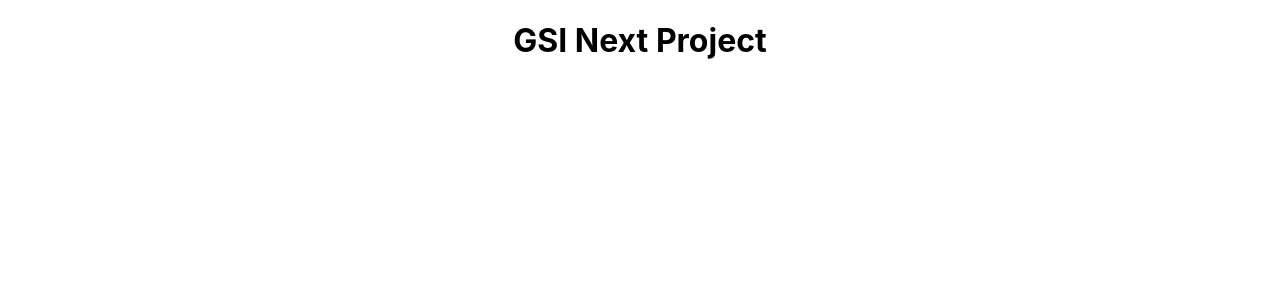
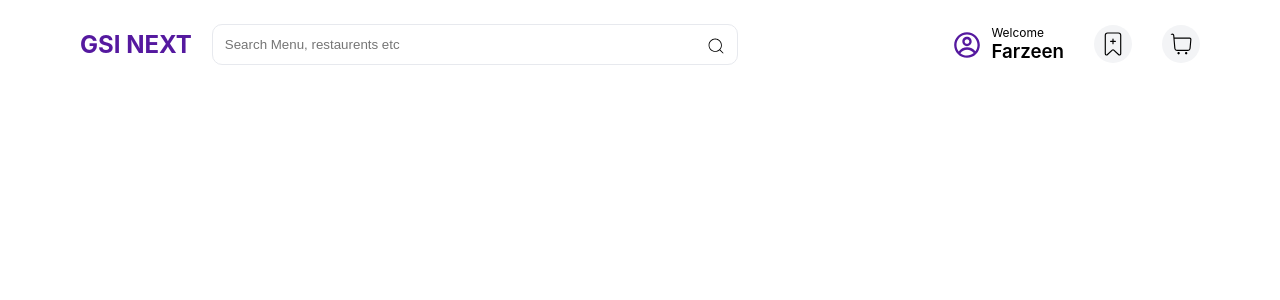
Before and after one commit to Afreed17/GSI-next, a React (Create React App) app: page / in a window 1280 px wide. Shown: the top 300 px of the page. Built offline with nearby package versions, Linux system fonts and the light colour scheme.

Commit message:
added footer desktop view sample - farzeen

```diff
--- a/package.json
+++ b/package.json
@@ -8,6 +8,7 @@
     "@testing-library/user-event": "^13.5.0",
     "react": "^18.3.1",
     "react-dom": "^18.3.1",
+    "react-icons": "^5.2.1",
     "react-scripts": "5.0.1",
     "web-vitals": "^2.1.4"
   },
--- a/src/App.css
+++ b/src/App.css
@@ -0,0 +1,60 @@
+.cmpad {
+  padding-left: 80px;
+  padding-right: 80px;
+  margin: auto;
+}
+/* footer */
+.footer {
+  display: flex;
+  padding-top: 10px;
+  justify-content: space-between;
+  align-items: center;
+}
+.footer-left {
+  display: flex;
+  align-items: center;
+  gap: 20px;
+}
+/* .footer-right div {
+} */
+.footer-logo {
+  color: #55199f;
+  font-weight: 700;
+}
+.search-bar {
+  position: relative;
+}
+.search-bar input {
+  padding: 12px;
+  min-width: 500px;
+  border-radius: 10px;
+  border: 1px solid #e7e9ee;
+}
+.search_icon {
+  position: absolute;
+  padding: 12px;
+  right: 0;
+}
+.profile {
+  display: flex;
+  align-items: flex-end;
+  gap: 10px;
+}
+.profile-head {
+  font-size: 12px;
+}
+.profile-name {
+  margin: 0;
+  font-weight: 600;
+  /* font-weight: 500; */
+}
+.right-side {
+  display: flex;
+  align-items: center;
+  gap: 30px;
+}
+.icon_bg {
+  background-color: #f3f4f6;
+  padding: 5px;
+  border-radius: 50%;
+}
--- a/src/App.js
+++ b/src/App.js
@@ -1,10 +1,12 @@
 import React from "react";
+import Home from "./pages/Home";
+import "../src/app.css";
 
 const App = () => {
   return (
-    <div>
-      <h1 style={{ textAlign: "center" }}>GSI Next Project</h1>
-    </div>
+    <>
+      <Home />
+    </>
   );
 };
 
--- /dev/null
+++ b/src/components/Footer.js
@@ -0,0 +1,39 @@
+import React from "react";
+import logo from "../images/logo.png";
+import { CgProfile } from "react-icons/cg";
+import { CiBookmarkPlus, CiShoppingCart, CiSearch } from "react-icons/ci";
+
+const Footer = () => {
+  return (
+    <div className="cmpad footer">
+      <div className="footer-left">
+        <h2 className="footer-logo">GSI NEXT</h2>
+        <div className="search-bar">
+          <input placeholder="Search Menu, restaurents etc"></input>
+          {/* <img src={logo} /> */}
+          <CiSearch size={20} className="search_icon" />
+        </div>
+      </div>
+      {/* <div className="footer-right"> */}
+
+      <div className="right-side">
+        <div className="profile">
+          <div>
+            <CgProfile size={28} color="#55199f" />
+          </div>
+          <div>
+            <div className="profile-head">Welcome</div>
+            {/* <div className="profile-name">Farzeen</div> */}
+            <h3 className="profile-name">Farzeen</h3>
+          </div>
+        </div>
+        <CiBookmarkPlus size={28} className="icon_bg" />
+        <CiShoppingCart size={28} className="icon_bg" />
+      </div>
+
+      {/* </div> */}
+    </div>
+  );
+};
+
+export default Footer;
--- /dev/null
+++ b/src/pages/Home.js
@@ -0,0 +1,12 @@
+import React from "react";
+import Footer from "../components/Footer";
+
+const Home = () => {
+  return (
+    <div>
+      <Footer />
+    </div>
+  );
+};
+
+export default Home;
```
Also changed, not shown: src/images/logo.png (added), 1 other file (tests, documents, lock files or other folders).
